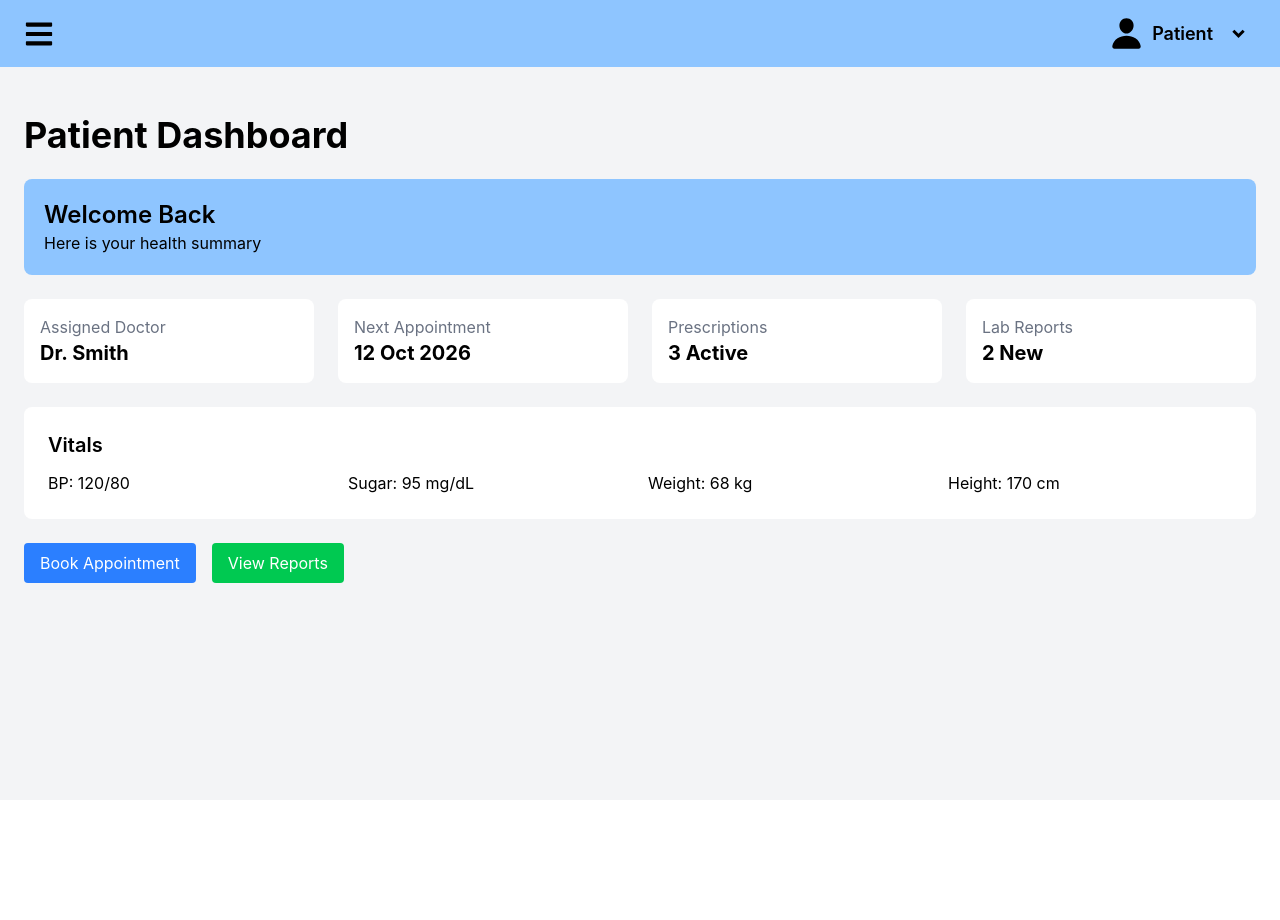
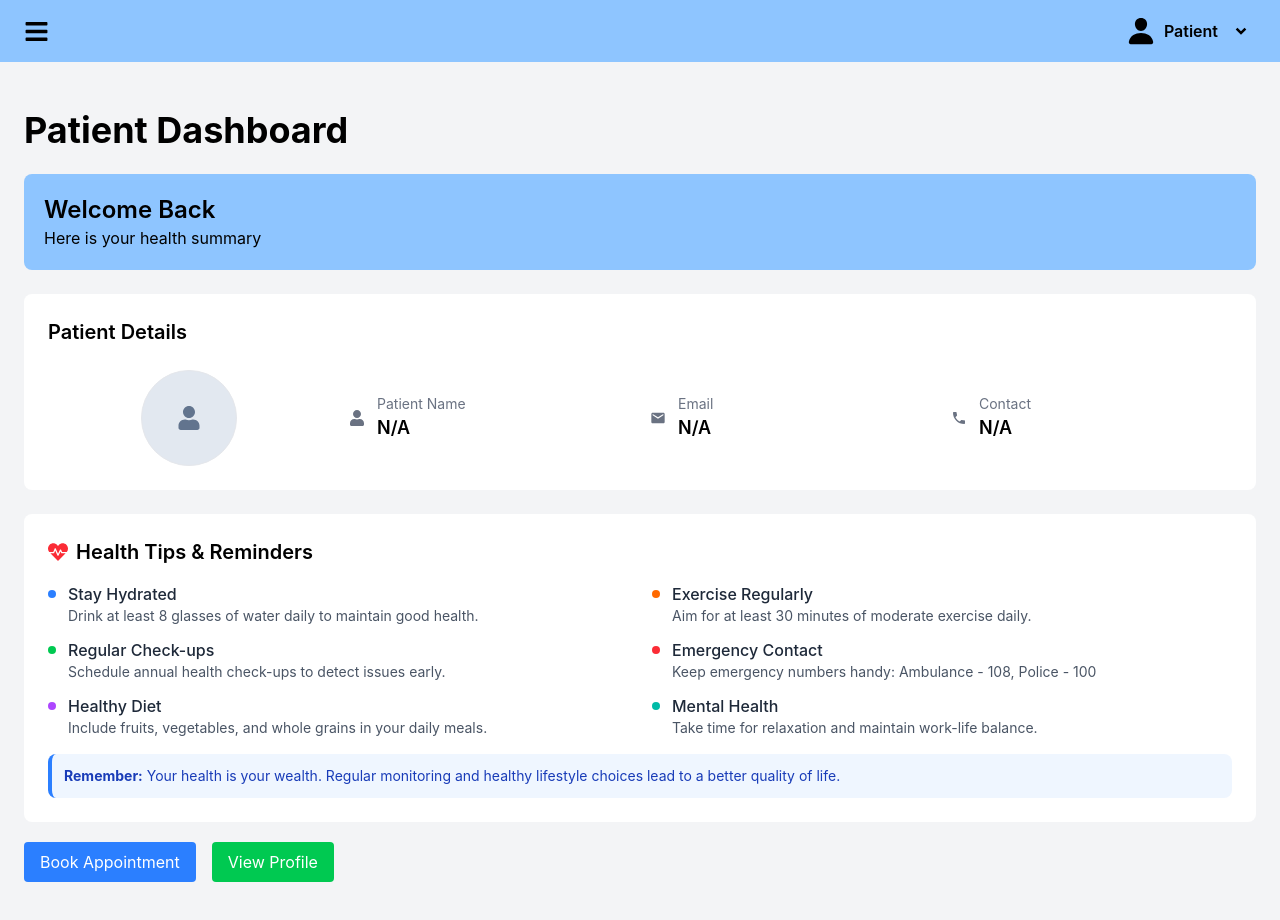
Before and after one commit to Lakshmii-rajesh/AcademicProject, a React (Vite) app: page /patient-dashboard in a window 1280 px wide. Shown: the top 920 px of the page. Before the commit the page ends 800 px from the top, so only its background shows below. Built offline with nearby package versions, Linux system fonts and the light colour scheme.

Commit message:
code updated

```diff
--- a/src/LoginComponent/PatientRegister.jsx
+++ b/src/LoginComponent/PatientRegister.jsx
@@ -13,7 +13,7 @@ function PatientRegister() {
     try {
       // Call backend register API
       const res = await registerPatient(data);
-      alert(res); // Shows "Register successfully" from backend
+      alert(res.message); // Shows "Register successfully" from backend
       navigate("/patient-login"); // Redirect to login page
     } catch (err) {
       alert(err); // Shows backend error (like "Email already exists")
--- a/src/LoginComponent/WebLogPatient.jsx
+++ b/src/LoginComponent/WebLogPatient.jsx
@@ -18,7 +18,7 @@ function WebLogPatient() {
       } else {
         // Login
         const res = await loginPatient({ email: data.email, password: data.password });
-        alert(res);
+        alert(res.message);
         navigate("/patient-dashboard");
       }
     } catch (err) {
--- a/src/PatientDashboardComponent/PatientDashboard.jsx
+++ b/src/PatientDashboardComponent/PatientDashboard.jsx
@@ -1,29 +1,24 @@
-import { useNavigate, NavLink, Outlet } from "react-router-dom";
+import { useNavigate, NavLink, Outlet, Link } from "react-router-dom";
 import { IoPerson } from "react-icons/io5";
 import { RiArrowDropDownLine } from "react-icons/ri";
 import { ImCross } from "react-icons/im";
 import { MdEmail, MdLocationCity, MdPhone } from "react-icons/md";
-import { FaUser } from "react-icons/fa";
+import { FaUser, FaHeartbeat, FaNotesMedical } from "react-icons/fa";
 import axios from "axios";
 import PropTypes from "prop-types";
-import { FaHeartbeat, FaTint } from "react-icons/fa";
 import React, { useState, useRef, useEffect } from "react";
-import {
-  FaBars,
-  FaHome,
-  FaCalendarAlt,
-  FaFileAlt,
-  FaNotesMedical
-} from "react-icons/fa";
+import { FaBars, FaHome, FaCalendarAlt, FaFileAlt } from "react-icons/fa";
+import { User, Stethoscope, Phone, Mail, MapPin } from "lucide-react";
+import { FaSquarePersonConfined } from "react-icons/fa6";
+
 const BASE_URL = "https://localhost:7077/api/BookAppointment";
-// Main Patient Dashboard Component
+
+/* ===================== MAIN LAYOUT ===================== */
 export default function PatientDashboard() {
-  const [isOpen, setIsOpen] = useState(false); // controls sidebar open/close
-  const [open, setOpen] = useState(false); // controls profile dropdown
-
+  const [isOpen, setIsOpen] = useState(false);
+  const [open, setOpen] = useState(false);
   const dropdownRef = useRef(null);
 
-  // Close dropdown if click happens outside
   useEffect(() => {
     const handleClickOutside = (e) => {
       if (dropdownRef.current && !dropdownRef.current.contains(e.target)) {
@@ -36,32 +31,28 @@ export default function PatientDashboard() {
 
   return (
     <div className="min-h-screen bg-gray-100">
-
       {/* NAVBAR */}
-      <div className="bg-blue-300 flex justify-between items-center px-6 py-4 relative text-black">
-        {/* Hamburger button to open sidebar */}
+      <div className="bg-blue-300 flex justify-between items-center px-6 py-4">
         {!isOpen && (
-          <button className="text-3xl text-black" onClick={() => setIsOpen(true)}>
-            <FaBars />
+          <button onClick={() => setIsOpen(true)}>
+            <FaBars size={25} />
           </button>
         )}
 
-        {/* Profile dropdown */}
-        <div className="relative" ref={dropdownRef}>
+        <div ref={dropdownRef}>
           <div
-            className="flex items-center gap-2 cursor-pointer text-black"
+            className="flex items-center gap-2 cursor-pointer"
             onClick={() => setOpen(!open)}
           >
-            <IoPerson size={35} />
-            <p className="text-lg font-semibold">Patient</p>
-            <RiArrowDropDownLine size={35} />
+            <IoPerson size={30} />
+            <p className="font-semibold">Patient</p>
+            <RiArrowDropDownLine size={30} />
           </div>
 
-          {/* Dropdown content */}
           {open && (
-            <div className="absolute right-0 mt-2 w-24 bg-white border rounded">
+            <div className="absolute right-6 mt-2 bg-white border rounded">
               <button
-                className="w-full text-left px-4 py-2 hover:bg-blue-300"
+                className="px-4 py-2 hover:bg-blue-200"
                 onClick={() => (window.location.href = "/login")}
               >
                 Logout
@@ -73,44 +64,46 @@ export default function PatientDashboard() {
 
       {/* SIDEBAR */}
       <div
-        className={`fixed top-0 left-0 h-full w-64 bg-white transform transition-transform duration-300 z-40 ${isOpen ? "translate-x-0" : "-translate-x-full"
+        className={`fixed top-0 left-0 h-full w-64 bg-white transition-transform ${
+          isOpen ? "translate-x-0" : "-translate-x-full"
         }`}
       >
-        {/* Sidebar header */}
-        <div className="flex justify-between items-center m-4 px-4 py-4 border-b">
-          <p className="text-xl font-bold">CUREONIX</p>
+        <div className="flex justify-between items-center m-4 border-b pb-3">
+          <h2 className="font-bold">CUREONIX</h2>
           <button onClick={() => setIsOpen(false)}>
             <ImCross />
           </button>
         </div>
 
-        {/* Sidebar navigation links */}
-        <nav className="space-y-1 mt-2">
+        <nav>
           <SidebarItem to="." icon={<FaHome />} label="Dashboard" />
-          <SidebarItem to="book" icon={<FaCalendarAlt />} label="Book Appointment" />
-          <SidebarItem to="history" icon={<FaFileAlt />} label="Appointment History" />
-          <SidebarItem to="medical" icon={<FaNotesMedical />} label="Medical History" />
-          <SidebarItem to="profile" icon={<IoPerson />} label="My Profile" />
+          <SidebarItem
+            to="book"
+            icon={<FaCalendarAlt />}
+            label="Book Appointment"
+          />
+          <SidebarItem to="history" icon={<FaFileAlt />} label="History" />
+          <SidebarItem to="profile" icon={<IoPerson />} label="Profile" />
         </nav>
       </div>
 
-      {/* MAIN CONTENT */}
-      <div className={`p-6 transition-all duration-300 ${isOpen ? "ml-64" : ""}`}>
-        <Outlet /> {/* Nested routes will render here */}
+      {/* CONTENT */}
+      <div className={`p-6 ${isOpen ? "ml-64" : ""}`}>
+        <Outlet />
       </div>
-
     </div>
   );
 }
 
-// Sidebar item component
+/* ===================== SIDEBAR ITEM ===================== */
 function SidebarItem({ to, icon, label }) {
   return (
     <NavLink
       to={to}
-      end={to === "."} // set active only for current path
+      end={to === "."}
       className={({ isActive }) =>
-        `flex items-center gap-3 px-6 py-3 hover:bg-blue-200 ${isActive ? "bg-blue-300 font-semibold" : ""
+        `flex items-center gap-3 px-6 py-3 ${
+          isActive ? "bg-blue-300 font-semibold" : "hover:bg-blue-200"
         }`
       }
     >
@@ -120,41 +113,185 @@ function SidebarItem({ to, icon, label }) {
   );
 }
 
-// Dashboard content
+/* ===================== DASHBOARD ===================== */
+function StatCard({ title, value }) {
+  return (
+    <div className="bg-white p-4 rounded-lg shadow">
+      <h4 className="text-gray-500">{title}</h4>
+      <p className="text-xl font-bold">{value}</p>
+    </div>
+  );
+}
+
+
 export function PDashboard() {
   const navigate = useNavigate();
+  const [patientInfo, setPatientInfo] = useState({
+    name: "N/A",
+    email: "N/A",
+    phone: "N/A",
+    city: "N/A",
+    image: "" // placeholder
+  });
+
+  useEffect(() => {
+    const fetchPatient = async () => {
+      const patientId = localStorage.getItem("patientId");
+      if (!patientId) return; // No ID saved
+
+      try {
+        const res = await axios.get(
+          `https://localhost:7077/api/Regester/PatientById/${patientId}`
+        );
+
+        const data = res.data;
+
+        // Map backend fields correctly
+        setPatientInfo({
+          name: data.Name || "N/A",
+          email: data.Email || "N/A",
+          phone: data.Phone || "N/A",
+          city: "N/A", // optional: add city if backend has it
+          image: "" // optional: add image if backend has it
+        });
+      } catch (err) {
+        console.error("Error fetching patient info:", err);
+      }
+    };
+
+    fetchPatient();
+  }, []);
 
   return (
     <>
       <h1 className="text-4xl font-bold my-6">Patient Dashboard</h1>
 
-      {/* Quick welcome card */}
-      <div className="bg-blue-300 p-5 rounded-lg mb-6 text-black">
+      {/* Welcome */}
+      <div className="bg-blue-300 p-5 rounded-lg mb-6">
         <h2 className="text-2xl font-semibold">Welcome Back</h2>
         <p>Here is your health summary</p>
       </div>
 
-      {/* Stats cards */}
-      <div className="grid md:grid-cols-4 gap-6 mb-6">
-        <StatCard title="Assigned Doctor" value="Dr. Smith" />
-        <StatCard title="Next Appointment" value="12 Oct 2026" />
-        <StatCard title="Prescriptions" value="3 Active" />
-        <StatCard title="Lab Reports" value="2 New" />
+      {/* Patient Details */}
+      <div className="bg-white p-6 rounded-lg mb-6">
+        <h3 className="text-xl font-semibold mb-6 flex items-center gap-2">
+          Patient Details
+        </h3>
+
+        <div className="grid md:grid-cols-4 gap-5">
+          {/* Image */}
+          <div className="flex flex-col items-center space-y-2">
+            {patientInfo.image ? (
+              <img
+                src={patientInfo.image}
+                alt="patient"
+                className="w-24 h-24 rounded-full object-cover border border-gray-200"
+              />
+            ) : (
+              <div className="w-24 h-24 rounded-full bg-slate-200 flex items-center justify-center border border-gray-200">
+                <FaUser className="text-slate-500 text-2xl" />
+              </div>
+            )}
           </div>
 
-      {/* Vitals */}
-      <div className="bg-white p-6 rounded-lg mb-6">
-        <h3 className="text-xl font-semibold mb-3">Vitals</h3>
-        <div className="grid md:grid-cols-4 gap-4">
-          <p>BP: 120/80</p>
-          <p>Sugar: 95 mg/dL</p>
-          <p>Weight: 68 kg</p>
-          <p>Height: 170 cm</p>
+          {/* Name */}
+          <div className="flex items-center gap-3">
+            <FaUser className="text-gray-500" />
+            <div>
+              <p className="text-gray-500 text-sm">Patient Name</p>
+              <p className="font-semibold text-lg">{patientInfo.name}</p>
             </div>
           </div>
 
-      {/* Action buttons */}
-      <div className="flex gap-4">
+          {/* Email */}
+          <div className="flex items-center gap-3">
+            <MdEmail className="text-gray-500" />
+            <div>
+              <p className="text-gray-500 text-sm">Email</p>
+              <p className="font-semibold text-lg">{patientInfo.email}</p>
+            </div>
+          </div>
+
+          {/* Contact */}
+          <div className="flex items-center gap-3">
+            <MdPhone className="text-gray-500" />
+            <div>
+              <p className="text-gray-500 text-sm">Contact</p>
+              <p className="font-semibold text-lg">{patientInfo.phone}</p>
+            </div>
+          </div>
+        </div>
+      </div>
+{/* Static Information Section */}
+      <div className="bg-white p-6 rounded-lg mt-6">
+        <h3 className="text-xl font-semibold mb-4 flex items-center gap-2">
+          <FaHeartbeat className="text-red-500" />
+          Health Tips & Reminders
+        </h3>
+
+        <div className="grid md:grid-cols-2 gap-6">
+          <div className="space-y-3">
+            <div className="flex items-start gap-3">
+              <div className="w-2 h-2 bg-blue-500 rounded-full mt-2 flex-shrink-0"></div>
+              <div>
+                <p className="font-medium text-gray-800">Stay Hydrated</p>
+                <p className="text-sm text-gray-600">Drink at least 8 glasses of water daily to maintain good health.</p>
+              </div>
+            </div>
+
+            <div className="flex items-start gap-3">
+              <div className="w-2 h-2 bg-green-500 rounded-full mt-2 flex-shrink-0"></div>
+              <div>
+                <p className="font-medium text-gray-800">Regular Check-ups</p>
+                <p className="text-sm text-gray-600">Schedule annual health check-ups to detect issues early.</p>
+              </div>
+            </div>
+
+            <div className="flex items-start gap-3">
+              <div className="w-2 h-2 bg-purple-500 rounded-full mt-2 flex-shrink-0"></div>
+              <div>
+                <p className="font-medium text-gray-800">Healthy Diet</p>
+                <p className="text-sm text-gray-600">Include fruits, vegetables, and whole grains in your daily meals.</p>
+              </div>
+            </div>
+          </div>
+
+          <div className="space-y-3">
+            <div className="flex items-start gap-3">
+              <div className="w-2 h-2 bg-orange-500 rounded-full mt-2 flex-shrink-0"></div>
+              <div>
+                <p className="font-medium text-gray-800">Exercise Regularly</p>
+                <p className="text-sm text-gray-600">Aim for at least 30 minutes of moderate exercise daily.</p>
+              </div>
+            </div>
+
+            <div className="flex items-start gap-3">
+              <div className="w-2 h-2 bg-red-500 rounded-full mt-2 flex-shrink-0"></div>
+              <div>
+                <p className="font-medium text-gray-800">Emergency Contact</p>
+                <p className="text-sm text-gray-600">Keep emergency numbers handy: Ambulance - 108, Police - 100</p>
+              </div>
+            </div>
+
+            <div className="flex items-start gap-3">
+              <div className="w-2 h-2 bg-teal-500 rounded-full mt-2 flex-shrink-0"></div>
+              <div>
+                <p className="font-medium text-gray-800">Mental Health</p>
+                <p className="text-sm text-gray-600">Take time for relaxation and maintain work-life balance.</p>
+              </div>
+            </div>
+          </div>
+        </div>
+
+        <div className="mt-4 p-3 bg-blue-50 rounded-lg border-l-4 border-blue-500">
+          <p className="text-sm text-blue-800">
+            <strong>Remember:</strong> Your health is your wealth. Regular monitoring and healthy lifestyle choices lead to a better quality of life.
+          </p>
+        </div>
+      </div>
+
+      {/* Buttons */}
+      <div className="flex gap-4 my-5">
         <button
           onClick={() => navigate("book")}
           className="bg-blue-500 text-white px-4 py-2 rounded"
@@ -162,28 +299,19 @@ export function PDashboard() {
           Book Appointment
         </button>
 
-        <button className="bg-green-500 text-white px-4 py-2 rounded">
-          View Reports
-        </button>
+        <Link
+          to="profile"
+          className="bg-green-500 text-white px-4 py-2 rounded"
+        >
+          View Profile
+        </Link>
       </div>
     </>
   );
 }
 
-// Small card for showing stats
-function StatCard({ title, value }) {
-  return (
-    <div className="bg-white p-4 rounded-lg">
-      <h4 className="text-gray-500">{title}</h4>
-      <p className="text-xl font-bold">{value}</p>
-    </div>
-  );
-}
-
-
 // BOOK APPOINTMENT COMPONENT
 export function BookAppointment() {
-
   // Form states
   const [appointments, setAppointments] = useState([]);
 
@@ -197,7 +325,15 @@ export function BookAppointment() {
 
   // Handle booking logic
   const handleBook = async () => {
-  if (!patientName || !contact || !doctor || !treatment || !date || !time || !city) {
+    if (
+      !patientName ||
+      !contact ||
+      !doctor ||
+      !treatment ||
+      !date ||
+      !time ||
+      !city
+    ) {
       alert("Please fill all fields");
       return;
     }
@@ -209,12 +345,15 @@ const handleBook = async () => {
       reason: treatment,
       appointmentDate: date,
       timeSlot: time,
-    city
+      city,
     };
 
     try {
       // FIX: Send 'newAppointment' and use the correct sub-route
-    const response = await axios.post(`${BASE_URL}/BookAppointment`, newAppointment);
+      const response = await axios.post(
+        `${BASE_URL}/BookAppointment`,
+        newAppointment,
+      );
 
       alert("Appointment booked successfully");
       setAppointments([...appointments, response.data]);
@@ -229,15 +368,10 @@ const handleBook = async () => {
       className="min-h-screen w-full bg-cover bg-center bg-no-repeat flex items-center px-10"
       style={{ backgroundImage: "url('/bookappointmentImage.png')" }}
     >
-
       <div className="w-full md:w-[520px] p-10 shadow-xl flex flex-col justify-center rounded-lg">
-
-        <h2 className="text-3xl font-bold mb-6">
-          Book Appointment
-        </h2>
+        <h2 className="text-3xl font-bold mb-6">Book Appointment</h2>
 
         <div className="flex flex-col gap-4">
-
           {/* Input fields */}
           <input
             type="text"
@@ -465,7 +599,6 @@ const handleBook = async () => {
           >
             Confirm Appointment
           </button>
-
         </div>
       </div>
     </div>
@@ -474,7 +607,6 @@ const handleBook = async () => {
 
 // Appointment History Component
 export function AppointmentHistoryPatient() {
-
   const [appointments, setAppointments] = useState([]);
 
   useEffect(() => {
@@ -493,7 +625,6 @@ export function AppointmentHistoryPatient() {
   // Cancel appointment
   const cancelAppointment = async (id) => {
     try {
-
       await axios.delete(`${BASE_URL}/DeleteAppointment?id=${id}`);
       fetchAppointments();
     } catch (err) {
@@ -502,7 +633,6 @@ export function AppointmentHistoryPatient() {
   };
   return (
     <div className="bg-white p-6 rounded-xl shadow-md">
-
       <h2 className="text-2xl font-bold mb-6">Appointment History</h2>
 
       {appointments.length === 0 ? (
@@ -573,17 +703,43 @@ export function Profile({ patient }) {
     <div className="max-w-lg mx-auto bg-gradient-to-b from-blue-100 to-white rounded-3xl shadow-2xl p-6 mt-10 border border-gray-200">
       {/* Avatar + Name */}
       <div className="flex flex-col items-center mb-6">
+        {info.image ? (
+          <img
+            src={info.image}
+            alt="patient"
+            className="w-24 h-24 rounded-full object-cover mb-4 border border-gray-300"
+          />
+        ) : (
           <div className="w-24 h-24 bg-blue-500 rounded-full flex items-center justify-center text-white text-4xl mb-4">
             {info.name.charAt(0).toUpperCase()}
           </div>
+        )}
+
         {editing ? (
+          <div className="flex flex-col items-center gap-2 w-full max-w-xs">
             <input
               type="text"
               name="name"
               value={info.name}
               onChange={handleChange}
-            className="text-2xl font-bold text-gray-800 border-b border-gray-400 text-center focus:outline-none w-full max-w-xs"
+              className="text-2xl font-bold text-gray-800 border-b border-gray-400 text-center focus:outline-none w-full"
             />
+            <label className="cursor-pointer bg-gray-200 px-3 py-1 rounded text-sm">
+              Choose Image
+              <input
+                type="file"
+                accept="image/*"
+                className="hidden"
+                onChange={(e) => {
+                  const file = e.target.files[0];
+                  if (file) {
+                    const url = URL.createObjectURL(file);
+                    setInfo((prev) => ({ ...prev, image: url }));
+                  }
+                }}
+              />
+            </label>
+          </div>
         ) : (
           <h2 className="text-2xl font-bold text-gray-800">{info.name}</h2>
         )}
@@ -644,7 +800,10 @@ export function Profile({ patient }) {
       <div className="mt-6 flex justify-center">
         <button
           onClick={handleEditToggle}
-          className={`px-6 py-2 rounded-full text-white font-semibold transition ${editing ? "bg-green-500 hover:bg-green-600" : "bg-blue-600 hover:bg-blue-700"
+          className={`px-6 py-2 rounded-full text-white font-semibold transition ${
+            editing
+              ? "bg-green-500 hover:bg-green-600"
+              : "bg-blue-600 hover:bg-blue-700"
           }`}
         >
           {editing ? "Save Profile" : "Edit Profile"}
@@ -660,15 +819,37 @@ Profile.propTypes = {
     email: PropTypes.string.isRequired,
     phone: PropTypes.string.isRequired,
     city: PropTypes.string.isRequired,
+    image: PropTypes.string,
   }).isRequired,
 };
 
 export function MedicalHistory() {
   // Example dynamic data (could come from props or API)
   const [history, setHistory] = useState([
-    { name: "Blood Pressure", value: 120, unit: "mmHg", icon: <FaHeartbeat />, min: 80, max: 140 },
-    { name: "Blood Sugar", value: 95, unit: "mg/dL", icon: <FaTint />, min: 70, max: 120 },
-    { name: "Heart Rate", value: 72, unit: "bpm", icon: <FaHeartbeat />, min: 60, max: 100 },
+    {
+      name: "Blood Pressure",
+      value: 120,
+      unit: "mmHg",
+      icon: <FaHeartbeat />,
+      min: 80,
+      max: 140,
+    },
+    {
+      name: "Blood Sugar",
+      value: 95,
+      unit: "mg/dL",
+      icon: <FaTint />,
+      min: 70,
+      max: 120,
+    },
+    {
+      name: "Heart Rate",
+      value: 72,
+      unit: "bpm",
+      icon: <FaHeartbeat />,
+      min: 60,
+      max: 100,
+    },
   ]);
 
   return (
@@ -681,14 +862,22 @@ export function MedicalHistory() {
         {history.map((item, idx) => {
           const percentage = Math.min(
             100,
-            Math.max(0, ((item.value - item.min) / (item.max - item.min)) * 100)
+            Math.max(
+              0,
+              ((item.value - item.min) / (item.max - item.min)) * 100,
+            ),
           );
           return (
-            <div key={idx} className="bg-white rounded-xl p-4 shadow-md flex items-center gap-4 hover:shadow-lg transition">
+            <div
+              key={idx}
+              className="bg-white rounded-xl p-4 shadow-md flex items-center gap-4 hover:shadow-lg transition"
+            >
               <div className="text-blue-600 text-3xl">{item.icon}</div>
               <div className="flex-1">
                 <div className="flex justify-between items-center mb-1">
-                  <span className="font-semibold text-gray-700">{item.name}</span>
+                  <span className="font-semibold text-gray-700">
+                    {item.name}
+                  </span>
                   <span className="text-gray-900 font-bold">
                     {item.value} {item.unit}
                   </span>
```
Also changed, not shown: src/AdminDashboardComponent/AddDoctor.jsx (+73 -68 lines), src/AdminDashboardComponent/AdminDashBoard.jsx (line endings or trailing spaces). Lines whose indentation alone changed are shown as unchanged.
